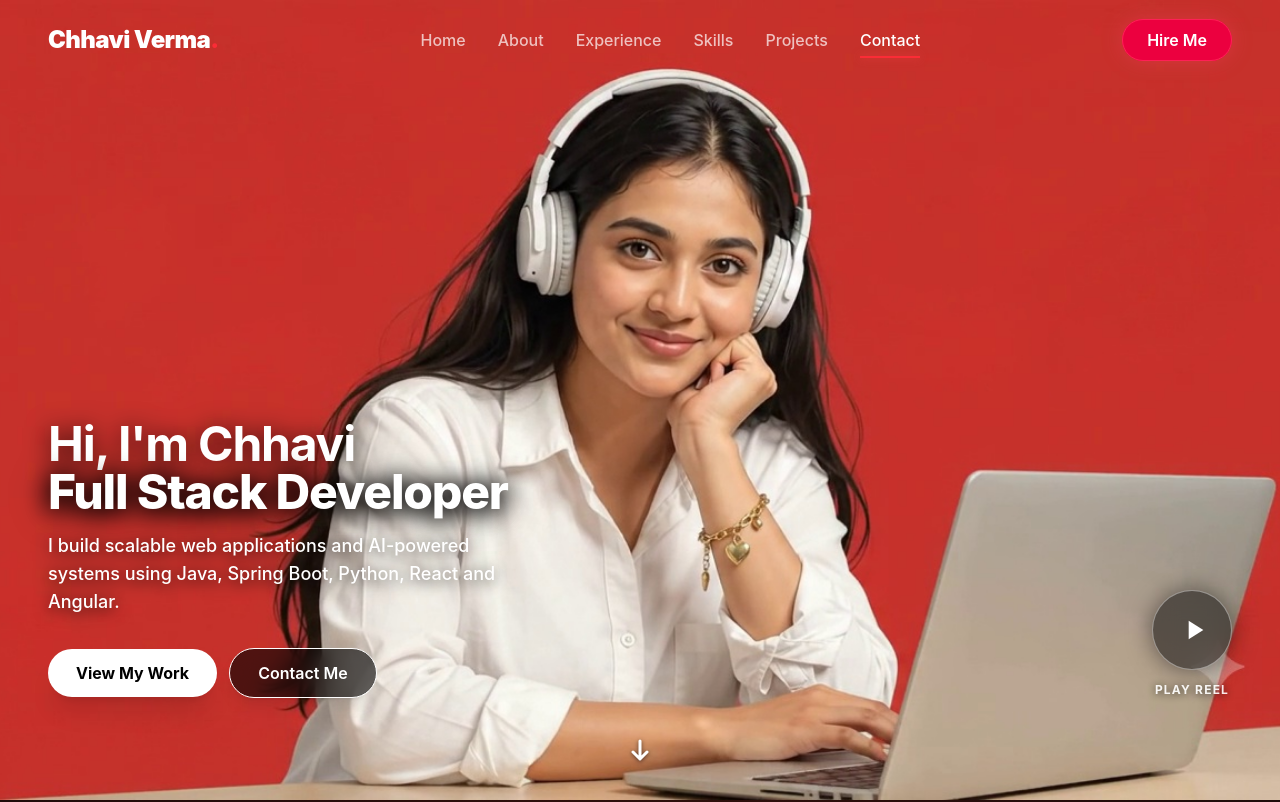
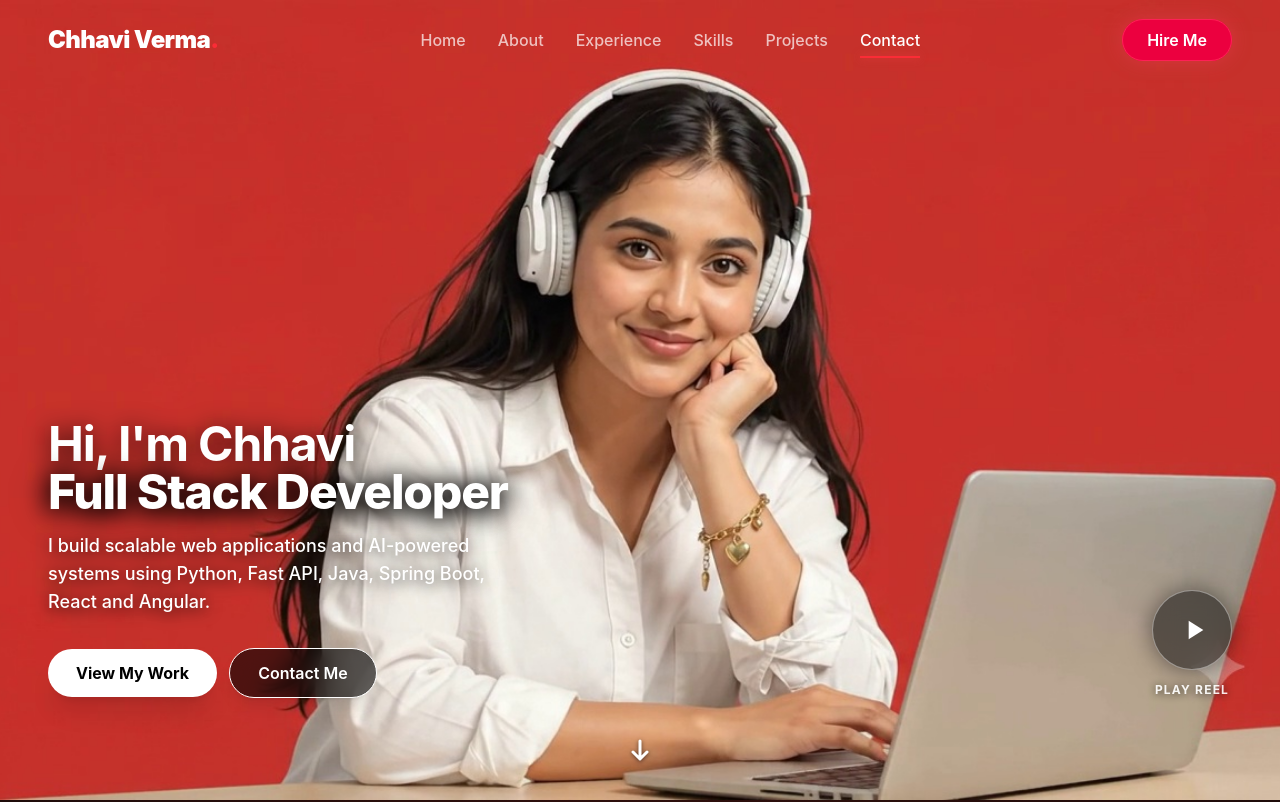
Before and after one commit to Kgotta-contribute/Portfolio, a React (Vite) app: page /#contact in a window 1280 px wide. Shown: the top 802 px of the page. Built offline with nearby package versions, Linux system fonts and the light colour scheme.

Commit message:
feat: update hero subheading tech stack order

```diff
--- a/src/components/Hero.jsx
+++ b/src/components/Hero.jsx
@@ -82,7 +82,7 @@ const Hero = () => {
             data-aos-delay="200"
             className="text-white text-sm md:text-lg font-medium mb-8 max-w-md drop-shadow-[0_2px_8px_rgba(0,0,0,0.9)]"
           >
-            I build scalable web applications and AI-powered systems using Java, Spring Boot, Python, React and Angular.
+            I build scalable web applications and AI-powered systems using Python, Fast API, Java, Spring Boot, React and Angular.
           </p>
 
           {/* Buttons */}
```
